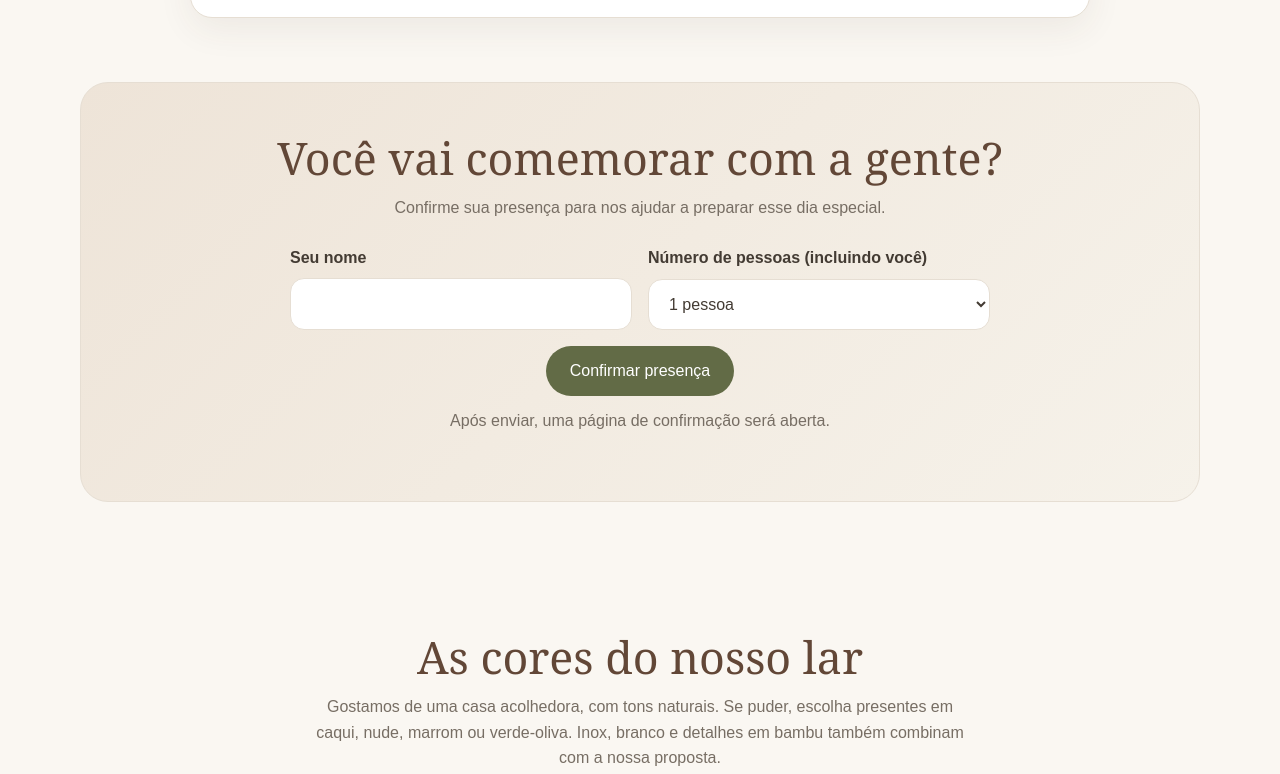
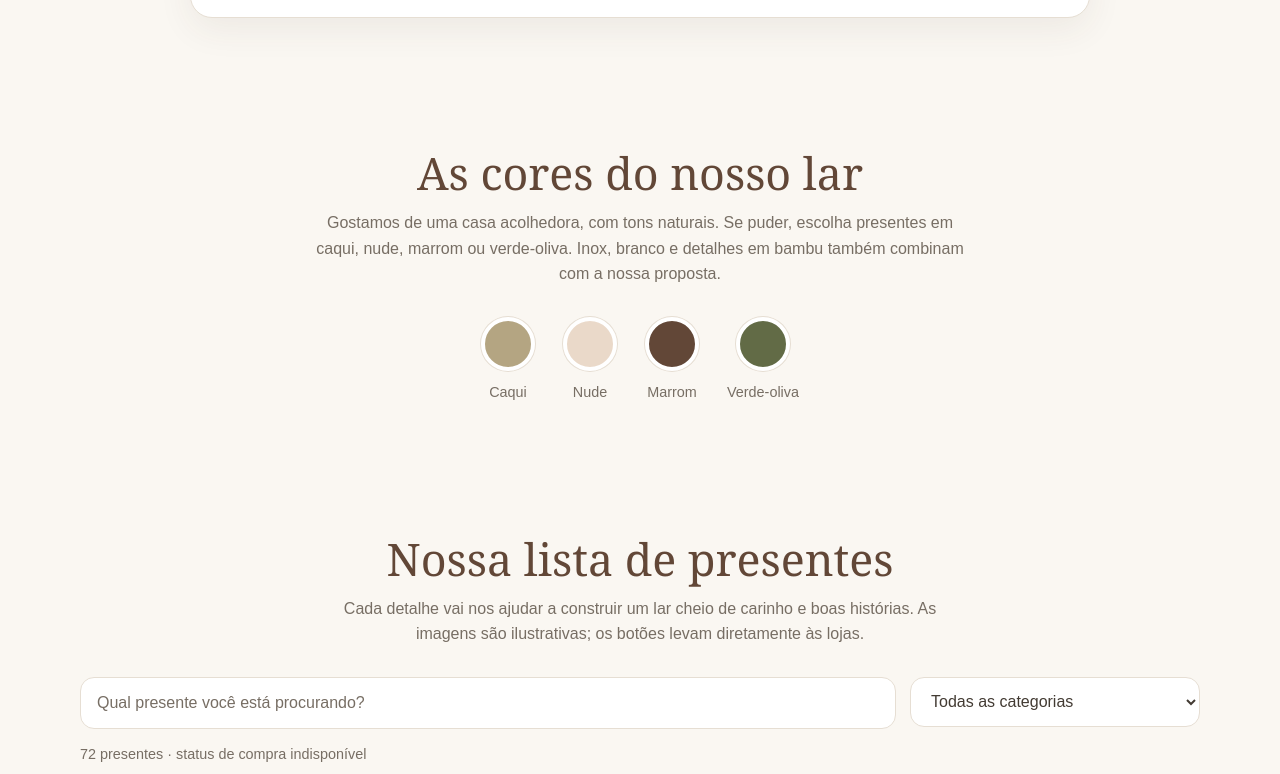
Before and after one commit to leonardoernestor/cha-de-panela, a plain HTML site: page index.html in a window 1280 px wide. Shown: the part 1314-2088 px from the top of the page. Drawn offline with Linux system fonts and the light colour scheme.

Commit message:
Remove confirmação de presença do site
Co-authored-by: Copilot <223556219+Copilot@users.noreply.github.com>

```diff
--- a/app.js
+++ b/app.js
@@ -279,8 +279,6 @@ async function initialize() {
 
 $('busca').addEventListener('input', render);
 $('filtroCategoria').addEventListener('change', render);
-$('form-presenca').action = APPS_SCRIPT_URL;
-$('url-retorno-presenca').value = window.location.href;
 window.addEventListener('focus', () => {
  if (APPS_SCRIPT_URL) refreshClaims().catch(error => {
   claimsError = true;
--- a/index.html
+++ b/index.html
@@ -6,8 +6,8 @@
   <meta name="description" content="Chá de panela de Gislaine e Leonardo. Conheça nossa lista de presentes e faça parte desse momento especial.">
   <meta name="theme-color" content="#626b46">
   <title>Gislaine & Leonardo | Chá de Panela</title>
-  <link rel="stylesheet" href="style.css?v=20261117d">
-  <script src="app.js?v=20261117d" defer></script>
+  <link rel="stylesheet" href="style.css?v=20261117e">
+  <script src="app.js?v=20261117e" defer></script>
 </head>
 <body>
   <header class="topo">
@@ -15,7 +15,6 @@
       <a href="#inicio" class="marca">G & L</a>
       <div class="menu">
         <a href="#local">Local</a>
-        <a href="#confirmar-presenca">Confirmar presença</a>
         <a href="#cores">Nossas cores</a>
         <a href="#presentes">Presentes</a>
         <a href="#nossa-historia">Nossa história</a>
@@ -30,7 +29,6 @@
         <p>Nosso maior presente é a sua presença! Mas, se quiser nos ajudar a completar nosso lar, preparamos esta lista com muito carinho.</p>
         <div class="botoes-hero">
           <a href="#local" class="botao">Ver local da festa</a>
-          <a href="#confirmar-presenca" class="botao botao-secundario">Confirmar presença</a>
           <a href="#presentes" class="botao">Conhecer a lista de presentes</a>
           <a href="#nossa-historia" class="botao botao-secundario">Nossa história</a>
         </div>
@@ -66,39 +64,6 @@
               rel="noopener noreferrer"
             >Abrir no Waze</a>
           </div>
-        </div>
-      </div>
-    </section>
-    <section class="secao secao-presenca" id="confirmar-presenca">
-      <div class="container">
-        <div class="mensagem">
-          <h2>Você vai comemorar com a gente?</h2>
-          <p>Confirme sua presença para nos ajudar a preparar esse dia especial.</p>
-          <form class="form-presenca" id="form-presenca" method="post" target="_blank">
-            <input type="hidden" name="action" value="rsvp">
-            <input type="hidden" id="url-retorno-presenca" name="returnUrl" value="">
-            <div>
-              <label for="nome-presenca">Seu nome</label>
-              <input id="nome-presenca" name="name" type="text" maxlength="120" autocomplete="name" required>
-            </div>
-            <div>
-              <label for="quantidade-presenca">Número de pessoas (incluindo você)</label>
-              <select id="quantidade-presenca" name="guests" required>
-                <option value="1">1 pessoa</option>
-                <option value="2">2 pessoas</option>
-                <option value="3">3 pessoas</option>
-                <option value="4">4 pessoas</option>
-                <option value="5">5 pessoas</option>
-                <option value="6">6 pessoas</option>
-                <option value="7">7 pessoas</option>
-                <option value="8">8 pessoas</option>
-                <option value="9">9 pessoas</option>
-                <option value="10">10 pessoas</option>
-              </select>
-            </div>
-            <button class="botao" type="submit">Confirmar presença</button>
-          </form>
-          <p class="texto-suave">Após enviar, uma página de confirmação será aberta.</p>
         </div>
       </div>
     </section>
--- a/style.css
+++ b/style.css
@@ -248,39 +248,6 @@ h2 {
   flex-wrap: wrap;
   gap: 12px;
   margin-top: 18px;
-}
-
-.form-presenca label {
-  font-weight: 600;
-}
-
-.secao-presenca {
-  padding-top: 0;
-}
-
-.secao-presenca .mensagem > p {
-  margin-bottom: 20px;
-}
-
-.form-presenca {
-  display: grid;
-  grid-template-columns: repeat(2, minmax(0, 1fr));
-  gap: 16px;
-  max-width: 700px;
-  margin: 24px auto 12px;
-  text-align: left;
-}
-
-.form-presenca > div {
-  display: grid;
-  gap: 8px;
-}
-
-.form-presenca button {
-  grid-column: 1 / -1;
-  justify-self: center;
-  cursor: pointer;
-  font: inherit;
 }
 
 .paleta {
@@ -599,7 +566,6 @@ footer p {
   }
 
   .filtros,
-  .form-presenca,
   .grade-categoria {
     grid-template-columns: 1fr;
   }
@@ -610,11 +576,6 @@ footer p {
 
   .mapa {
     height: 320px;
-  }
-
-  .form-presenca button {
-    grid-column: auto;
-    justify-self: stretch;
   }
 
   .presente {
```
Also changed, not shown: 1 other file.
